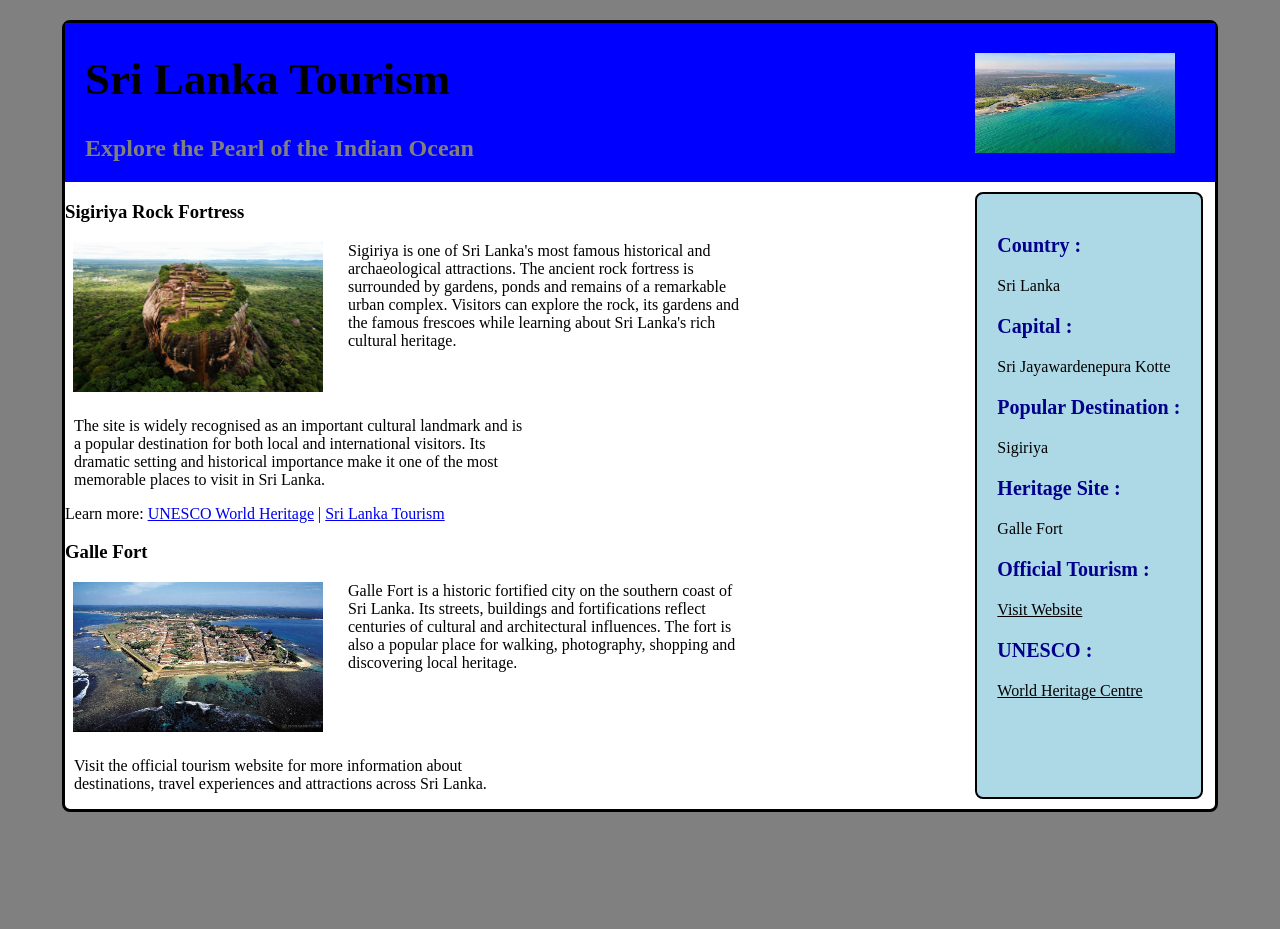
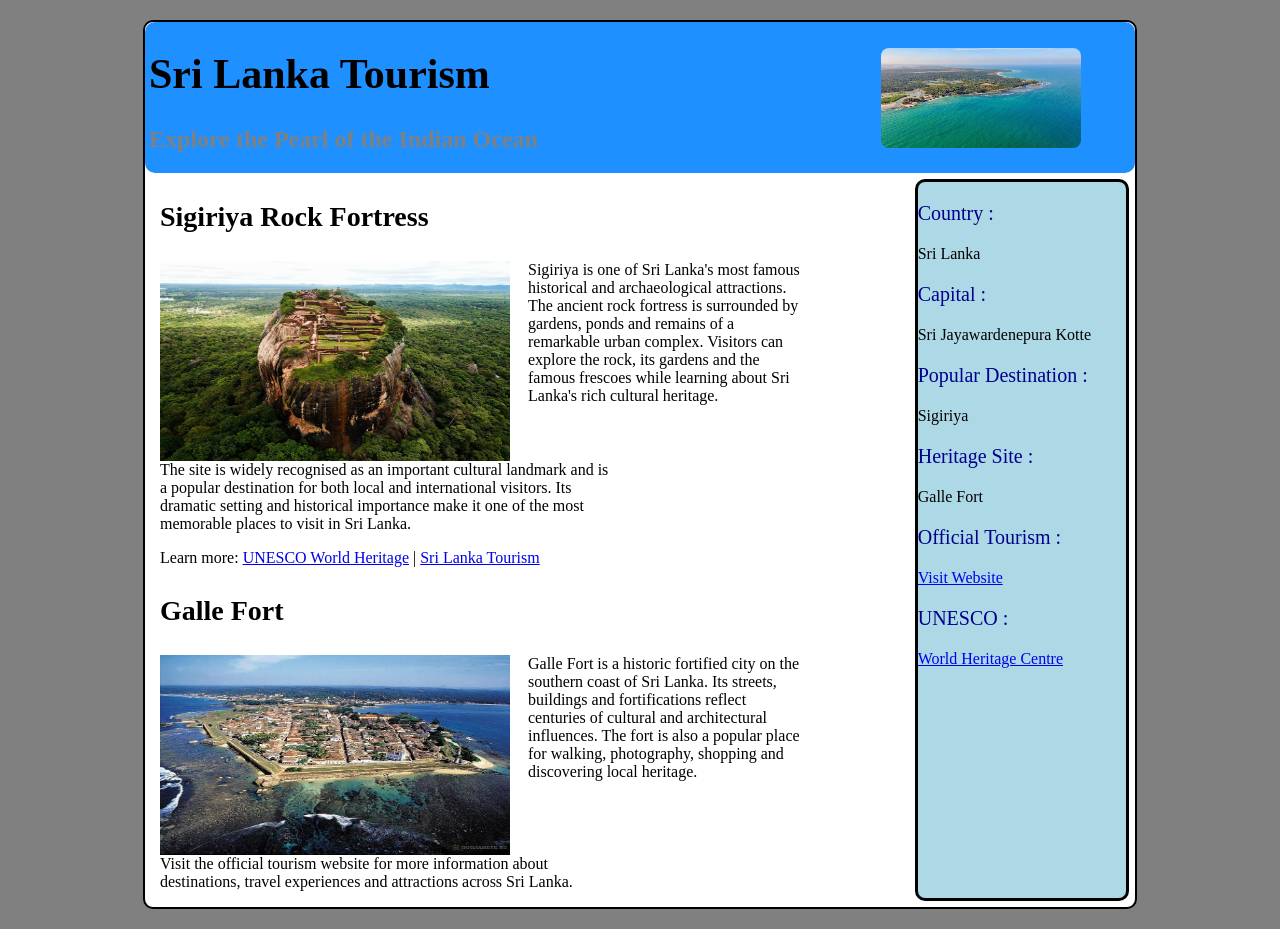
Before and after one commit to pasindusanjaya24-source/practice-code, a plain HTML site: page frontend/assignments/ass2/Assessment 03/index.html in a window 1280 px wide. Before the commit the page ends 832 px from the top, so only its background shows below. Drawn offline with Linux system fonts and the light colour scheme.

Commit message:
complet my aasignment

```diff
--- a/frontend/assignments/ass2/Assessment 03/css/style.css
+++ b/frontend/assignments/ass2/Assessment 03/css/style.css
@@ -1,112 +1,96 @@
 body{
-
-	background-color:gray;
+	background-color:grey;
 }
 .container{
 	margin:20px auto;
+	width:990px;
+	border:2px solid black;
+	border-radius:10px;
 	background-color:white;
-	border:3px solid black;
-	border-radius:8px;
-	width:1150px;
 }
-.headerBar{
+.container .headerBar{
+	background-color:dodgerblue;
 	display:flex;
 	flex-direction:row;
 	justify-content:space-between;
-	background-color:blue;
+	border-radius:10px;
+	height:15%;
 }
 
-.headerBar .titleBox{
-	margin-left:20px;
+.container .headerBar .titleBox{
+	margin-left:4px;
+
+
 }
-.headerBar .titleBox h1{
-	font-size:45px;
+.container .headerBar .titleBox h1{
+	font-size:42px;
+
 }
+.container .headerBar .titleBox h2{
+		color:grey;
+}
+.container .headerBar .picBox{
+	display:flex;
+	margin-left:4px;
+	align-items:center;
+	margin-right:54px;
 
-.headerBar .titleBox h2{
-	color:grey;
-	font-size:24px;;
 }
-.headerBar .picBox{
-	display:flex;
-	align-items:center;
-	margin-right:40px;
-}
-.headerBar .picBox img{
+.container .headerBar .picBox img{
 	width:200px;
 	height:100px;
+	border-radius:8px;
+
 }
-
 
 .mainContent{
 	display:flex;
 	flex-direction:row;
 	justify-content:space-between;
+
+}
+.mainContent .mainTextArea{
+	margin-left:15px;
+}
+.mainContent .mainTextArea h3{
+	font-size:28px;
+	font-weight:bold;
 }
 
 .mainContent .mainTextArea .featureImage{
-	width:250px;
-	height:150px;
+	height:200px;
+	width:350px;
 	float:left;
-	margin-left:8px;
-	margin-right:25px;
-	margin-bottom:25px;
-
+	margin-right:18px;
 }
-.mainContent .mainTextArea .featureImage +p{
-	width:75%;
+.mainContent .mainTextArea .featureImage + p + p{
+	clear:left;
+	width:60%;
 }
-.mainContent .mainTextArea .featureImage + p + p {
-    clear: left;
-	width:50%;
-	margin-left:9px;
+.mainContent .mainTextArea .featureImage + p{
+	width:85%;
 }
 
 .mainContent .sizeBar{
-	width:35%;
+	width:55%;
+	border:3px solid black;
+	border-radius:10px;
 	background-color:lightblue;
-	padding-left:13px;
-	margin:10px 12px 10px 10px;
-	border:2px solid black;
-	border-radius:8px;
-	padding:20px;
-}
-
-.mainContent .sizeBar{
+	margin:6px 6px 6px 0;
+	height:
 
 }
+.mainContent .sizeBar .label{
+	font-size:20px;
+	color:darkblue;
 
-.sizeBar .label{
-	font-weight:bold;
-	font-size:20px;;
-	color:darkblue;
 }
-.sizeBar .detail{
-	font-size:16px;;
+.mainContent .sizeBar .detail{
 	color:black;
+
 }
-.sizeBar .detail a{
-	color:black;
-}
-.sizeBar .detail a:hover{
+.mainContent .sizeBar .detail a:hover{
 	color:blue;
 	cursor:pointer;
 
 }
-
-/* Complete this CSS file only. DO NOT modify index.html. */
-/* 1. Page background, font and default spacing */
-/* 2. Main container: width, centering, border and shadow */
-/* 3. Inner container */
-/* 4. Header: background, height, padding and layout */
-/* 5. Header title and subtitle */
-/* 6. Header image */
-/* 7. Main two-column layout */
-/* 8. Main text area */
-/* 9. Sidebar / sizeBar */
-/* 10. Headings and paragraphs */
-/* 11. Feature images */
-/* 12. Hyperlinks and :hover effect */
-/* 13. Sidebar labels and details */
-/* 14. Margins, padding and borders */
-/* 15. Overflow/responsive control if required */
```
Also changed, not shown: frontend/assignments/ass2/ex23.html (+2 -1 lines), frontend/assignments/ass2/service.html (added, +77 -0 lines).
